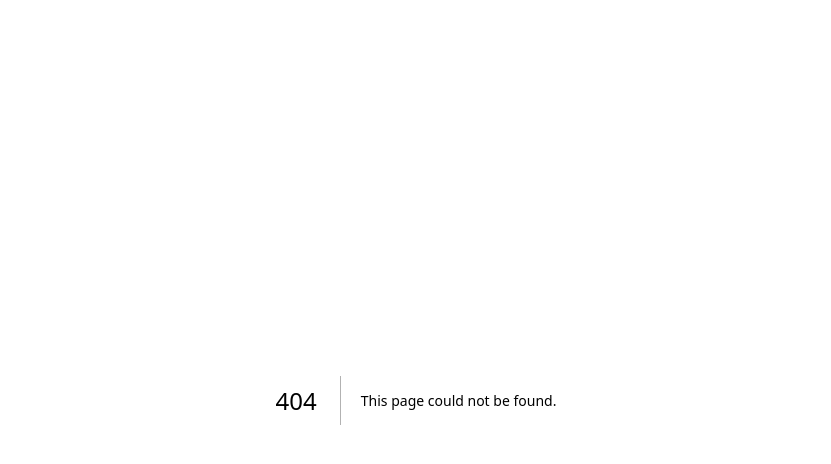
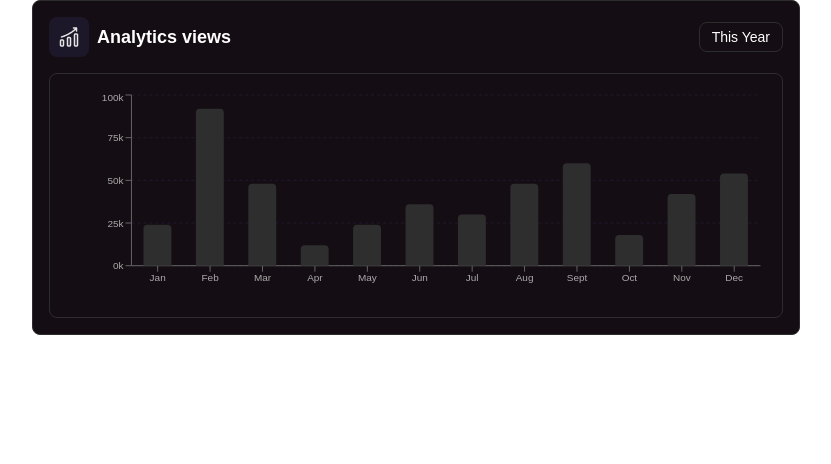
Before and after one commit to Stellopay/stellopay-frontend, a Next.js app: page /analytics-view in a window 1280 px wide. Before the commit this address had no page. Shown: the top 464 px of the page, without its empty margins (224-1055 px from the left). Built offline with nearby package versions, Linux system fonts and the light colour scheme.

Commit message:
feat: Create analytics-views Bar Chart Component for Dashboard

```diff
--- /dev/null
+++ b/app/analytics-view/page.tsx
@@ -0,0 +1,5 @@
+import ClientAnalyticsView from "../component/ClientAnalyticsView";
+
+export default function AnalyticsPage() {
+  return <ClientAnalyticsView />;
+}
--- /dev/null
+++ b/app/component/AnalyticsView.tsx
@@ -0,0 +1,77 @@
+"use client";
+
+import React from "react";
+import Image from "next/image";
+import {
+  BarChart,
+  Bar,
+  XAxis,
+  YAxis,
+  Tooltip,
+  ResponsiveContainer,
+  CartesianGrid,
+} from "recharts";
+
+import chart from '@/public/chart-up.png'
+
+const data = [
+  { month: "Jan", views: 24000 },
+  { month: "Feb", views: 92000 },
+  { month: "Mar", views: 48000 },
+  { month: "Apr", views: 12000 },
+  { month: "May", views: 24000 },
+  { month: "Jun", views: 36000 },
+  { month: "Jul", views: 30000 },
+  { month: "Aug", views: 48000 },
+  { month: "Sept", views: 60000 },
+  { month: "Oct", views: 18000 },
+  { month: "Nov", views: 42000 },
+  { month: "Dec", views: 54000 },
+];
+
+const CustomTooltip = ({ active, payload, label }: any) => {
+  if (active && payload && payload.length) {
+    return (
+      <div className="bg-white text-black p-2 rounded shadow text-sm">
+        <p className="font-semibold">{label}</p>
+        <p>{payload[0].value.toLocaleString()} views</p>
+      </div>
+    );
+  }
+  return null;
+};
+
+const AnalyticsViews = () => {
+  return (
+    <div className="bg-[#140D13] text-white rounded-lg border border-[#2D2D2D] p-4 w-full max-w-3xl mx-auto">
+      <div className="flex justify-between items-center mb-4 flex-wrap gap-2">
+        <div className="flex items-center gap-2">
+          <div className="bg-[#1c1729] p-2 rounded-lg">
+            <Image src={chart} alt="Analytics Chart Icon" width={24} height={24} />
+          </div>
+          <h2 className="font-semibold text-lg">Analytics views</h2>
+        </div>
+        <button className="px-3 py-1 text-sm rounded-lg border border-[#2D2D2D]">
+          This Year
+        </button>
+      </div>
+
+      <div className="w-full aspect-[3/1] rounded-lg border border-[#2D2D2D] p-2 sm:p-4">
+        <ResponsiveContainer width="100%" height="100%">
+          <BarChart data={data}>
+            <CartesianGrid strokeDasharray="3 3" vertical={false} stroke="#1f1b2e" />
+            <XAxis dataKey="month" tick={{ fill: "#aaa", fontSize: 10 }} />
+            <YAxis
+              tick={{ fill: "#aaa", fontSize: 10 }}
+              tickFormatter={(value) => `${value / 1000}k`}
+            />
+            <Tooltip content={<CustomTooltip />} />
+            <Bar dataKey="views" fill="#2E2E2E" radius={[4, 4, 0, 0]} barSize={28} />
+          </BarChart>
+        </ResponsiveContainer>
+      </div>
+    </div>
+  );
+};
+
+export default AnalyticsViews;
--- /dev/null
+++ b/app/component/ClientAnalyticsView.tsx
@@ -0,0 +1,11 @@
+"use client";
+
+import dynamic from "next/dynamic";
+
+const AnalyticsViews = dynamic(() => import("./AnalyticsView"), {
+  ssr: false,
+});
+
+export default function ClientAnalyticsView() {
+  return <AnalyticsViews />;
+}
--- a/package.json
+++ b/package.json
@@ -13,7 +13,8 @@
     "lucide-react": "^0.503.0",
     "next": "15.2.3",
     "react": "^19.0.0",
-    "react-dom": "^19.0.0"
+    "react-dom": "^19.0.0",
+    "recharts": "^2.15.3"
   },
   "devDependencies": {
     "@tailwindcss/postcss": "^4",
```
Also changed, not shown: public/chart-up.png (added), 1 other file (tests, documents, lock files or other folders).
